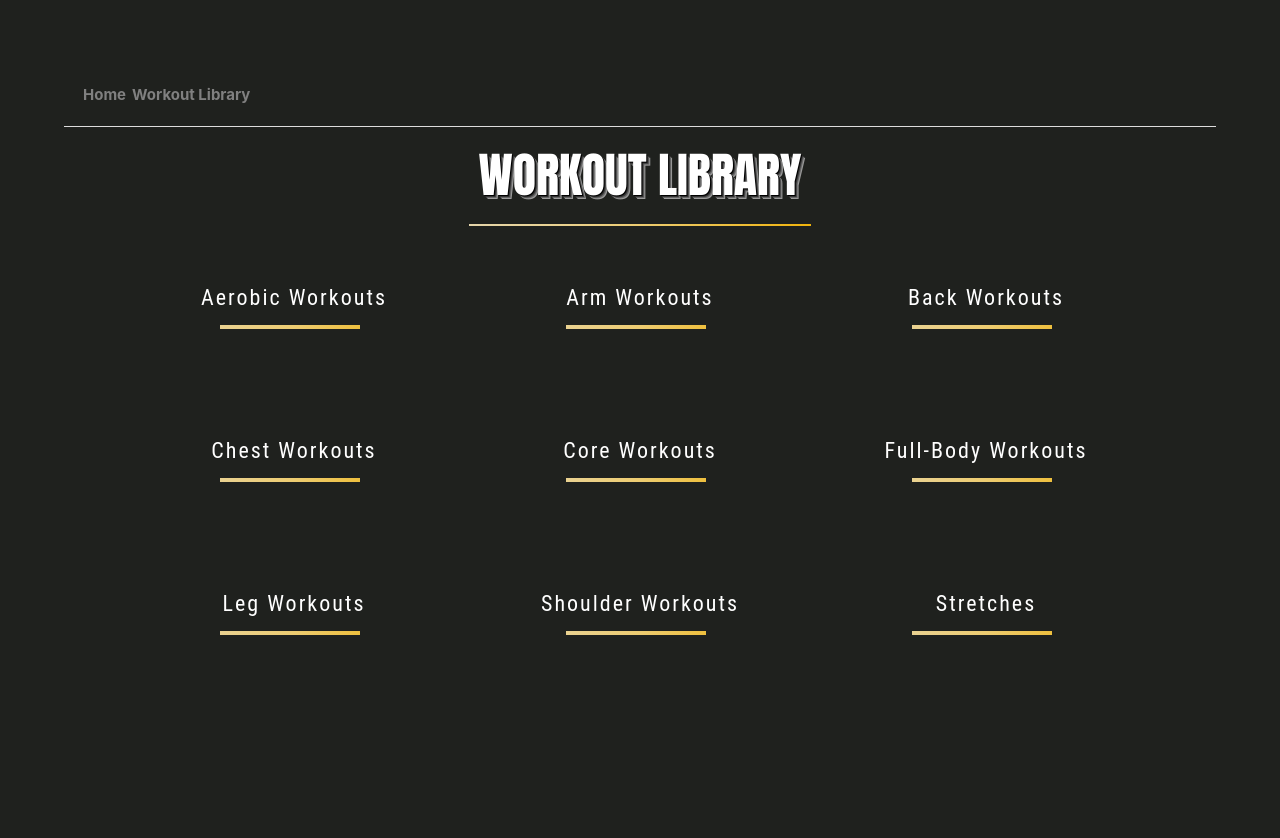
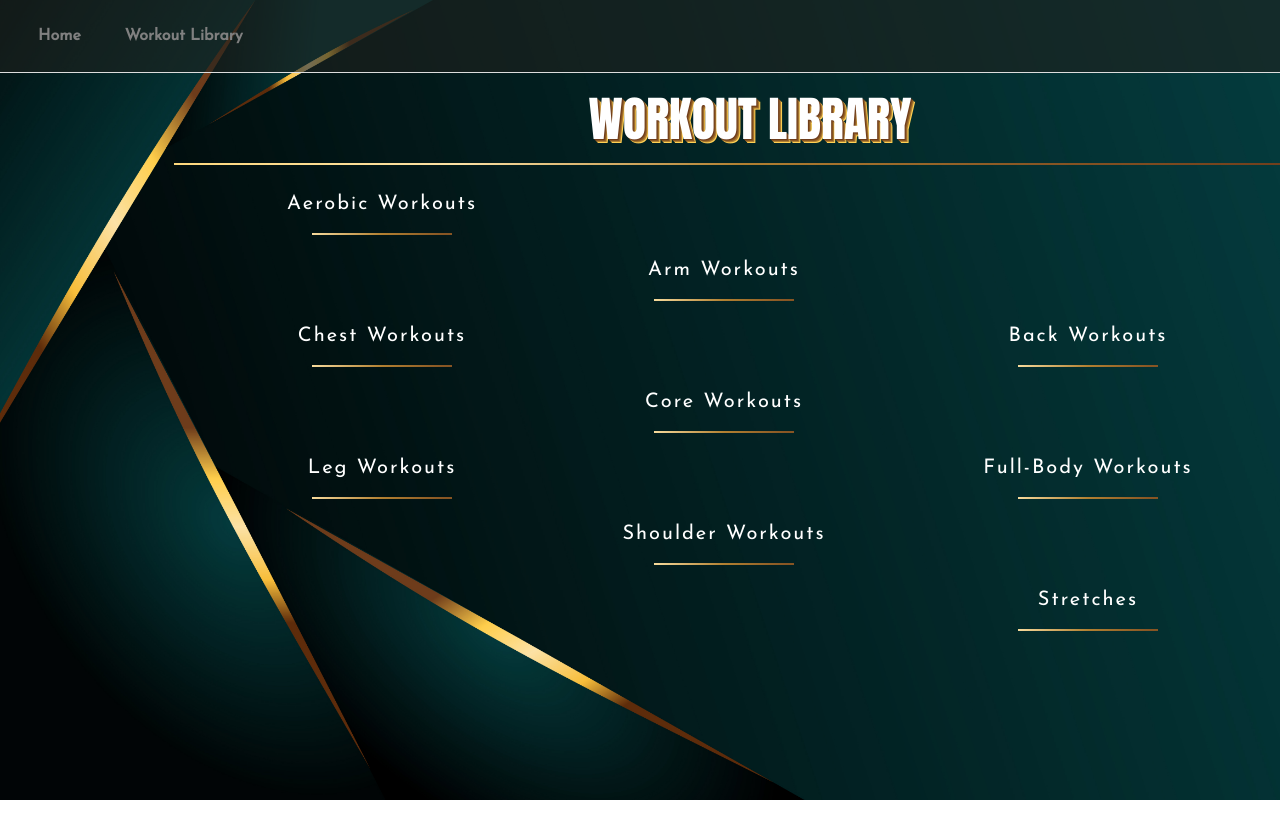
Before and after one commit to kharri34/Project3, a Vue app: page /workoutlibrary in a window 1280 px wide. Shown: the top 838 px of the page. After the commit the page ends 800 px from the top, so only its background shows below. Built offline with nearby package versions, Linux system fonts and the light colour scheme.

Commit message:
Backgrounds and Visual Effects

```diff
--- a/index.html
+++ b/index.html
@@ -2,6 +2,7 @@
 <html lang="">
   <head>
     <meta charset="UTF-8">
+    <link href='https://fonts.googleapis.com/css?family=Josefin Sans' rel="stylesheet">
     <link rel="icon" href="/favicon.ico">
     <meta name="viewport" content="width=device-width, initial-scale=1.0">
     <title>Vite App</title>
--- a/src/App.vue
+++ b/src/App.vue
@@ -1,8 +1,8 @@
 <template>
-    <div id="app">
-        <nav>
-            <router-link to="/">Home</router-link>
-            <router-link to="/workoutlibrary">Workout Library</router-link>
+    <div :class="pageClass" id="app">
+        <nav :class="navClass">
+                <router-link to="/" class="box bar">Home</router-link>
+                <router-link to="/workoutlibrary" class="box bar">Workout Library</router-link>
         </nav>
         <div style="flex:1; display: flex; flex-direction: column;">
             <router-view />
@@ -12,24 +12,43 @@
 
 <script>
 export default{
-    name: 'App'
-}
+    computed: {
+        pageClass() {
+            if (this.$route.path === "/") return "background-home";
+            if (this.$route.path === "/workoutlibrary") return "background-workout";
+            if (this.isCategory) return "background-category";
+            return "background-default";
+        },
+        navClass() {
+            if (this.isCategory) return "nav-category";
+            if (this.$route.path === "/") return "nav-home";
+            return "nav-default";
+        },
+        isCategory() {
+            const categoryPaths = ["/aerobics", "/arms", "/back", "/chest", "/core", "/legs",
+            "/shoulders", "/stretches", "/fullbody",
+            ];
+            return categoryPaths.includes(this.$route.path);
+        },
+    },
+};
 </script>
 
 <style>
 #app {
-    display: flex;
-    flex-direction: column;
-    height: 100vh;
+    background-color: var(--color-background);
+    min-height: 100vh;
     width: 100%;
+    transition: background-color 0.5s ease, background-image 0.5s ease;
 }
 
 nav {
-  display:flex;
-
-  padding: 1rem;
-  color: #fff;
-  border-bottom: 1px solid #ddd;
+    font-family: "Josefin Sans", sans-serif;
+    background-color: var(--color-background);
+    padding: 1rem;
+    color: #fff;
+    border-bottom: 1px solid #ddd;
+    transition: background-color 0.5s ease;
 }
 
 nav a {
@@ -39,12 +58,88 @@ nav a {
 }
 
 nav a:hover {
-  text-decoration: underline;
-  color: goldenrod;
-  background-color: white;
+  color: white;
 }
 
-#app > div {
-    flex-grow:1;
+.background-home {
+    --color-background: rgba(31, 33, 30, 0.8);
+    background-image: url('@/assets/green.jpg');
+    background-size: cover;
+    background-position: center;
+}
+
+.background-workout {
+    --color-background: rgba(31, 33, 30, 0.8);
+    background-image: url('@/assets/green2.jpg');
+    background-size: cover;
+    background-position: center;
+}
+
+.background-category {
+    --color-background: var(--vt-c-category-background);
+}
+
+.background-default {
+    --color-background: var(--vt-c-default-background);
+}
+
+.nav-category {
+    background-color: black;
+}
+
+.nav-default {
+    background-color: rgba(31, 33, 30, 0.606);
+}
+
+.box {
+    position: relative;
+    vertical-align: middle;
+    display: inline-block;
+    height: 40px;
+    text-align: center;
+    transition: 0.5s;
+    padding: 10px 20px;
+    cursor: pointer;
+    border: 2px solid transparent;
+    -webkit-transition: 0.5s;
+    overflow: hidden;
+}
+
+.box:hover {
+    border: 1px solid rgba(0, 160, 80, 0);
+}
+
+.bar::before,
+.bar::after {
+    width: 100%;
+    height: 100%;
+    z-index:3;
+    content: '';
+    position: absolute;
+    top: 0;
+    left: 0;
+    box-sizing: border-box;
+    -webkit-transform: scale(0);
+    transition:0.5s;
+}
+
+.bar::before {
+  border-bottom: 2px solid transparent;
+  border-left: 2px solid transparent;
+  -webkit-transform-origin: 100% 0%;
+}
+
+
+.bar::after {
+    border-top: 2px solid transparent;
+    border-right: 2px solid transparent;
+    -webkit-transform-origin: 0% 100%;
+}
+
+.box.bar:hover::before,
+.box.bar:hover::after {
+  -webkit-transform: scale(1);
+  border-color: transparent;
+  border-image: linear-gradient(0.25turn, #ffd054,#fce1a4, #b28031, #895724, #6e3c1b) 1;
 }
 </style>
--- a/src/assets/base.css
+++ b/src/assets/base.css
@@ -4,7 +4,7 @@
   --vt-c-white-soft: #f8f8f8;
   --vt-c-white-mute: #f2f2f2;
 
-  --vt-c-black: #181818;
+  --vt-c-black: black;
   --vt-c-black-soft: #222222;
   --vt-c-black-mute: #282828;
 
@@ -19,9 +19,11 @@
   --vt-c-text-light-2: rgba(60, 60, 60, 0.66);
   --vt-c-text-dark-1: var(--vt-c-white);
   --vt-c-text-dark-2: rgba(235, 235, 235, 0.64);
-}
 
-:root {
+  --vt-c-category-background: black;
+  --vt-c-default-background: #1f211e;
+  --color-background: var(--vt-c-default-background);
+
   --color-background: var(--vt-c-white);
   --color-background-soft: var(--vt-c-white-soft);
   --color-background-mute: var(--vt-c-white-mute);
@@ -58,28 +60,10 @@
 }
 
 body {
-  min-height: 100vh;
-  color: var(--color-text);
-  background: var(--color-background);
-  transition:
-    color 0.5s,
-    background-color 0.5s;
-  line-height: 1.6;
-  font-family:
-    Inter,
-    -apple-system,
-    BlinkMacSystemFont,
-    'Segoe UI',
-    Roboto,
-    Oxygen,
-    Ubuntu,
-    Cantarell,
-    'Fira Sans',
-    'Droid Sans',
-    'Helvetica Neue',
-    sans-serif;
-  font-size: 15px;
-  text-rendering: optimizeLegibility;
-  -webkit-font-smoothing: antialiased;
-  -moz-osx-font-smoothing: grayscale;
+  background-color: var(--color-background);
+  margin:0;
+  padding: 0;
+  height: 100vh;
+  width: 100vw;
+  transition: background-color 0.3 ease;
 }
--- a/src/assets/main.css
+++ b/src/assets/main.css
@@ -5,41 +5,27 @@ html, body {
   padding: 0;
   height: 100%;
   width: 100%;
-  background-color: #1f211e;
 }
 
 #app {
+  background-color: var(--color-background);
   min-height: 100vh;
   width: 100%;
   display: flex;
   flex-direction: column;
-  padding: 0;
-  background-color: #1f211e;
   color:var(--color-text);
-  padding: 0;
 }
 
-a,
-.green {
-  text-decoration: none;
-  color: hsla(160, 100%, 37%, 1);
-  transition: 0.4s;
-  padding: 3px;
+.background-category{
+  --color-background:var(--vt-c-category-background);
 }
 
-@media (hover: hover) {
-  a:hover {
-    background-color: #2b3936;
-  }
+.background-default {
+  --color-background:var(--vt-c-default-background);
 }
 
 @media (min-width: 1024px) {
   body {
     display: flex;
   }
-
-  #app {
-    display: block;
-    padding: 2rem;
-  }
 }
--- a/src/components/SvgButton.vue
+++ b/src/components/SvgButton.vue
@@ -1,21 +1,17 @@
 <template>
     <div class="svg-wrapper">
-      <svg height="60" width="320" xmlns="http://www.w3.org/2000/svg">
+      <svg height="60" width="300" xmlns="http://www.w3.org/2000/svg">
         <defs>
           <linearGradient id="gradient" x1="0%" y1="0%" x2="100%" y2="0%">
-            <stop offset="0%" style="stop-color:rgb(228, 213, 171); stop-opacity:1" />
-            <stop offset="25%" style="stop-color:rgb(233, 210, 147); stop-opacity:1" />
-            <stop offset="50%" style="stop-color:rgb(237, 204, 113); stop-opacity:1" />
-            <stop offset="70%" style="stop-color:rgb(238, 192, 64); stop-opacity:1" />
-            <stop offset="100%" style="stop-color:rgb(240, 179, 11); stop-opacity:1" />
+            <stop offset="0%" style="stop-color:#fdd87d; stop-opacity:1" />
+            <stop offset="25%" style="stop-color:#fce1a4; stop-opacity:1" />
+            <stop offset="50%" style="stop-color:#b28031; stop-opacity:1" />
+            <stop offset="70%" style="stop-color:#895724; stop-opacity:1" />
+            <stop offset="100%" style="stop-color:#6e3c1b; stop-opacity:1" />
           </linearGradient>
         </defs>
 
-
-
-
-        <!-- Rectangle with gradient stroke -->
-        <rect class="shape" height="60" width="320" />
+        <rect class="shape" height="60" width="300" />
         <text x="50%" y="50%" dominant-baseline="middle" text-anchor="middle" class="svg-text">
           {{ text }}
         </text>
@@ -38,19 +34,18 @@
   .svg-wrapper {
     position: relative;
     margin: 0 auto;
-    width: 320px;
+    width: 300px;
   }
   .shape {
     stroke-dasharray: 140 540;
-    stroke-dashoffset: -474;
-    stroke-width: 8px;
+    stroke-dashoffset: -440;
+    stroke-width: 4px;
     fill: transparent;
     stroke: url(#gradient);
     transition: stroke-width 1s, stroke-dashoffset 1s, stroke-dasharray 1s;
   }
   .svg-text {
-    font-family: 'Roboto Condensed', sans-serif;
-    font-size: 22px;
+    font-size: 20px;
     fill: #fff;
     letter-spacing: 2px;
     pointer-events: none;
--- a/src/components/WorkoutLibrary.vue
+++ b/src/components/WorkoutLibrary.vue
@@ -1,37 +1,20 @@
 <template>
   <div class="workoutlibrary">
-    <h1 class="shadow-text">Workout Library</h1>
-    <div class="categories">
-      <router-link to="/aerobics">
-        <SvgButton text="Aerobic Workouts" />
-      </router-link>
-      <router-link to="/arms">
-        <SvgButton text="Arm Workouts" />
-      </router-link>
-      <router-link to="/back">
-        <SvgButton text="Back Workouts" />
-      </router-link>
-      <router-link to="/chest">
-        <SvgButton text="Chest Workouts" />
-      </router-link>
-      <router-link to="/core">
-        <SvgButton text="Core Workouts" />
-      </router-link>
-      <router-link to="/fullbody">
-        <SvgButton text="Full-Body Workouts" />
-      </router-link>
-      <router-link to="/legs">
-        <SvgButton text="Leg Workouts" />
-      </router-link>
-      <router-link to="/shoulders">
-        <SvgButton text="Shoulder Workouts" />
-      </router-link>
-      <router-link to="/stretches">
-        <SvgButton text="Stretches" />
-      </router-link>
+    <h1 class="shadow-text underline">Workout Library</h1>
+    <div class="categories-grid">
+      <router-link class="div1" to="/aerobics"><SvgButton text="Aerobic Workouts" /></router-link>
+      <router-link class="div2" to="/chest"><SvgButton text="Chest Workouts" /></router-link>
+      <router-link class="div3" to="/legs"><SvgButton text="Leg Workouts" /></router-link>
+      <router-link class="div4" to="/arms"><SvgButton text="Arm Workouts" /></router-link>
+      <router-link class="div5" to="/core"><SvgButton text="Core Workouts" /></router-link>
+      <router-link class="div6" to="/shoulders"><SvgButton text="Shoulder Workouts" /></router-link>
+      <router-link class="div7" to="/back"><SvgButton text="Back Workouts" /></router-link>
+      <router-link class="div8" to="/fullbody"><SvgButton text="Full-Body Workouts" /></router-link>
+      <router-link class="div9" to="/stretches"><SvgButton text="Stretches" /></router-link>
     </div>
   </div>
 </template>
+
 
 
   <script>
@@ -46,88 +29,58 @@
 <style scoped>
 .workoutlibrary {
 
-    display: flex;
-    flex-direction: column;
-    align-items: center;
-    background-color: #1f211e;
-    font-weight: bold;
-    height: 100vh;
+  height: 100%;
   width: 100%;
+  overflow: hidden;
 }
 
 h1 {
-    position: relative;
-    margin: 0;
   padding: 10px;
   font-size: 3rem;
   text-transform: uppercase;
   text-align: center;
-    text-shadow: 2px 2px 4px rgba(0, 0, 0, 0.7);
   font-family: Impact, Haettenschweiler, 'Arial Narrow Bold', sans-serif;
-    border-bottom: 2px solid transparent;
-    border-image: linear-gradient(0.25turn, #e4d5ab, rgb(233, 210, 147), rgb(237, 204, 113), rgb(238, 192, 64), rgb(240, 179, 11));
-    border-image-slice: 1;
+}
+
+.underline::after {
+  content:'';
+  height:2px;
+  width:89%;
+  background:linear-gradient(0.25turn, #fdd87d,#fce1a4, #b28031, #895724, #6e3c1b);;
+  position:absolute;
+  right:6%;
+  bottom:0;
 }
 
 .shadow-text {
+  position: relative;
+  left: 110px;
   color: #fff;
   text-shadow:
-      1px 1px 0 #000,
-      2px 2px 0 #333,
-      3px 3px 0 #666,
-      4px 4px 0 #999;
+    1px 1px 0 #6e3c1b,
+    2px 2px 0 #895724,
+    3px 3px 0 #b28031,
+    4px 4px 0 #ffd054;
 }
 
-  .categories {
-    position: relative;
+.categories-grid {
+  font-family: 'Josefin Sans', sans-serif;
+  font-size: 22px;
   display: grid;
-    grid-template-columns: repeat(auto-fill, minmax(250px, 1fr));
-    gap: 80px;
-    justify-items: center;
-    flex-direction: column;
-    padding: 40px;
-    width: 90%;
-    margin: 0 auto;
+  grid-template-columns: repeat(auto, 250px);
+  grid-template-rows: repeat(auto, 250px);
+  gap:auto;
+  margin-top: 10px;
+  grid-row-gap: 0px;
 }
 
-  .category-card {
-    position: relative;
-    display: flex;
-    width: 50rem;
-    height: 5rem;
-    text-decoration: none;
-    font-size: 22px;
-    font-weight: 500;
-    text-transform: uppercase;
-
-    color: #ccd3ca;
-
-    text-shadow: 2px 2px 4px rgba(0, 0, 0, 0.8),
-                 -2px -2px 4px rgba(0, 0, 0, 0.8);
-    font-family: 'Gill Sans', 'Gill Sans MT', Calibri, 'Trebuchet MS', sans-serif;
-    border-radius: 10px;
-    box-shadow: inset -3px -3px 5px rgba(255, 255, 255, 0.3),
-                inset 3px 3px 5px rgba(0, 0, 0, 0.4),
-                3px 3px 8px rgba(0, 0, 0, 0.6);
-    background-color:#161d1b;
-
-    transition: transform 0.3s, box-shadow 0.3s;
-    margin-bottom: 20px;
-  }
-
-  .category-card:hover {
-    transform: translateY(-5px);
-    box-shadow: 0 6px 12px rgba(0, 0, 0, 0.5);
-  }
-
-  .category-card:focus {
-    box-shadow: 0 0 0 3px #7a8074;
-  }
-
-
-  @media (max-width: 768px) {
-    .category-card {
-      height: 150px;
-    }
-  }
+.div1 { grid-area: 1 / 6 / 2 / 7; }
+.div2 { grid-area: 3 / 6 / 4 / 7; }
+.div3 { grid-area: 5 / 6 / 6 / 7; }
+.div4 { grid-area: 2 / 7 / 3 / 8; }
+.div5 { grid-area: 4 / 7 / 5 / 8; }
+.div6 { grid-area: 6 / 7 / 7 / 8; }
+.div7 { grid-area: 3 / 8 / 4 / 10; }
+.div8 { grid-area: 5 / 8 / 6 / 10; }
+.div9 { grid-area: 7 / 8 / 8 / 10; }
 </style>
--- a/src/main.js
+++ b/src/main.js
@@ -2,6 +2,7 @@ import { createApp } from 'vue';
 import App from './App.vue';
 import router from './router';
 import './assets/main.css';
+import './assets/base.css';
 
 
 createApp(App).use(router).mount('#app');
--- a/src/router/index.js
+++ b/src/router/index.js
@@ -2,10 +2,13 @@ import { createRouter, createWebHistory } from 'vue-router';
 import Home from "../components/Home.vue";
 import WorkoutLibrary from "../components/WorkoutLibrary.vue";
 import Category from '../components/Category.vue';
+import Timer from '../components/Timer.vue';
+
 
 const routes = [
     { path: "/", name: "Home", component: Home},
     { path: "/workoutlibrary", name: "WorkoutLibrary", component: WorkoutLibrary},
+    { path: "/timer-app", name: "Timer", component: Timer},
     {
         path: '/aerobics',
         component: Category,
```
Also changed, not shown: src/components/Category.vue (+44 -7 lines), src/components/Home.vue (+4 -10 lines), src/assets/green2.jpg (added), src/components/Timer.vue (indentation only), 1 other file (tests, documents, lock files or other folders). Lines whose indentation alone changed are shown as unchanged.
